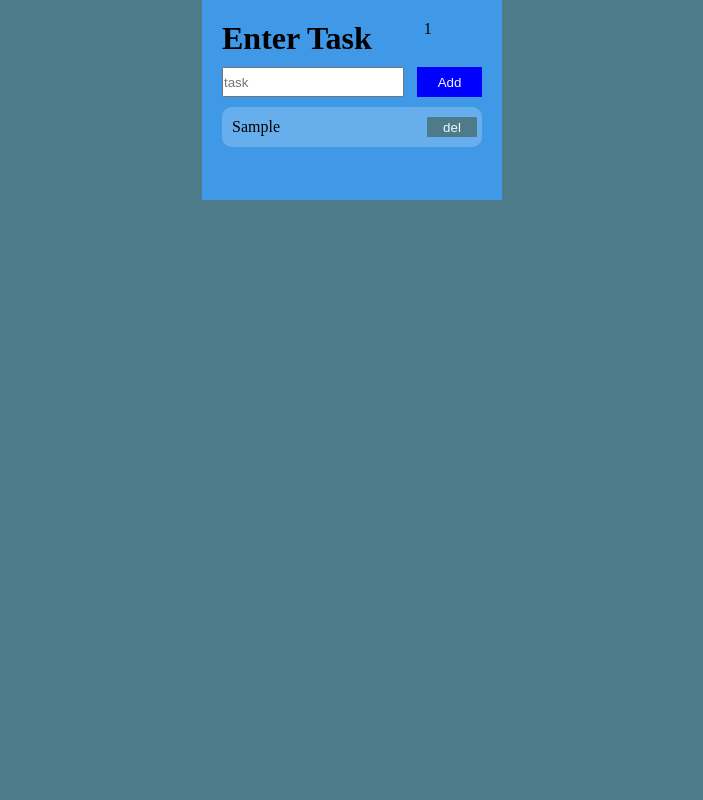
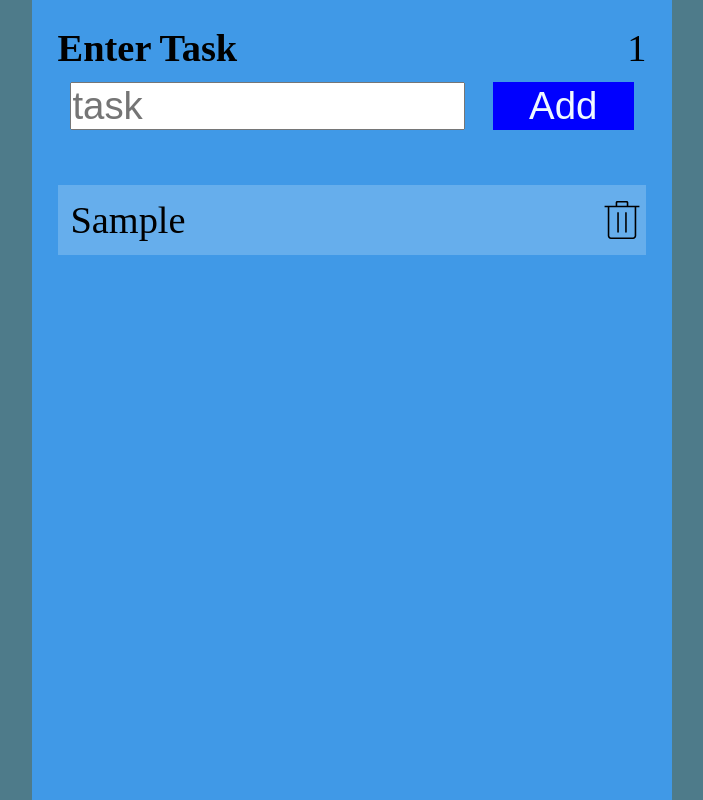
Before and after one commit to kindnesskay/Todo, a plain HTML site: page index.html in a window 1280 px wide. Both pictures are taken after typing "Sample" into the empty fields and a click on the button "Add". Shown: the whole page, without its empty margins (288-991 px from the left). Drawn offline with Linux system fonts and the light colour scheme.

Commit message:
New update: added delete icon, localstorage,Delete item, date and time , Submit with Enter button

```diff
--- a/assets/main.js
+++ b/assets/main.js
@@ -1,43 +1,142 @@
-// create
+let addButton = document.querySelector("#add");
+let taskList = document.querySelector(".items");
+let field = document.querySelector("#todo");
+let counter = document.getElementById("counter");
+let con = 0;
+let id, date, time;
+function handle(){
+  // let info=document.querySelector('#info')
+  this.children.info.className== 'info hide_info'?
+    this.children.info.className='info':
+    this.children.info.className='info hide_info'
+
+}
+
+function createTask(content) {
+  con++; //counter increase
+
+  //added item
+  let div = document.createElement("div");
+  div.className = "dbox";
+  div.id = content.id;
+
+  // info
+  let info = document.createElement("div");
+  info.innerHTML = content.time;
+  info.className = "info hide_info";
+  info.id = "info";
+
+  //the text
+  let item = document.createElement("div");
+  item.className = "item";
+  item.addEventListener("click", handle);
+  let p = document.createElement("p");
+  let itemText = document.createTextNode(content.value);
+  p.appendChild(itemText);
+  item.appendChild(p);
+  item.appendChild(info);
+
+  //add delete button to each element
+  let deleteButton = document.createElement("img");
+  deleteButton.src = "./assets/trash.svg";
+  deleteButton.className = "del";
+
+  //display all elements
+  div.appendChild(item);
+  div.appendChild(deleteButton);
+  taskList.appendChild(div);
+
+  counter.innerHTML = con;
+  deleteButton.addEventListener("click", removeTask);
+
+  if (!field.value) {
+    return;
+  }
+  storeTask(content.value);
+  field.value = "";
+}
+
+addButton.addEventListener("click", () => {
+  if (!field.value) {
+    return;
+  }
+  id = `${Math.random() * 100}${field.value}`;
+  date = new Date().toDateString();
+  time = new Date().toLocaleTimeString();
+  createTask({
+    value: field.value,
+    id: id,
+    time: time,
+  });
+});
+
+//delete
+function removeTask() {
+  let todoString = localStorage.getItem("todo");
+
+  if (todoString) {
+    let todo = JSON.parse(todoString);
+
+    if (todo && Array.isArray(todo)) {
+      let presentTask = todo.filter((element) => {
+        console.log(element.id, this.parentNode.id);
+        return element.id && element.id !== this.parentNode.id;
+      });
+
+      localStorage.setItem("todo", JSON.stringify(presentTask));
+    }
+  }
+
+  // reduce counter by one
+  this.parentNode.classList.add("dele");
+  let clear = () => {
+    this.parentNode.remove();
+  };
+  const myTimeout = setTimeout(clear, 280);
+  con--;
+  counter.innerHTML = con;
+}
+
+function storeTask(newTask) {
+  let taskList = [];
+  if (localStorage.getItem("todo")) {
+    //the old item
+    const oldStorage = JSON.parse(localStorage.getItem("todo"));
+    oldStorage.map((oldObject) => {
+      taskList.push(oldObject);
+    });
+  }
+
+  // new item
+  taskList.push({
+    value: newTask,
+    date: date,
+    time: time,
+    id: id,
+  });
+
+  localStorage.setItem("todo", JSON.stringify(taskList));
+}
+// local
+JSON.parse(localStorage.getItem("todo")).map((todo) => {
+  createTask(todo);
+});
 
 
-// let task=[{}];
-let add=document.querySelector('#add')
-// let main_div=document.querySelector('main');
-let task_list=document.querySelector('main');
-let field=document.querySelector('#todo');
-let counter=document.getElementById('counter');
-let  con=0;
+// Add new task when the enter key is pressed
+field.addEventListener('keydown', function(event) {
+  if (event.code === 'Enter') {
+    if (!field.value) {
+      return;
+    }
+    id = `${Math.random() * 100}${field.value}`;
+    date = new Date().toDateString();
+    time = new Date().toLocaleTimeString();
+    createTask({
+      value: field.value,
+      id: id,
+      time: time,
+    })
 
-function new_task(){
-    if (!field.value){return}
-    con ++;//counter increase
-    //added item
-    let dbox=document.createElement('div');
-    dbox.className='dbox';
-    //the text
-    let item=document.createElement('p');
-    let item_to_add=document.createTextNode(field.value);
-    item.appendChild(item_to_add);
-    //add delete button to each element
-    let del=document.createElement('button');
-    del.className='del';
-    del.innerHTML='del';
-    //display all elemnts
-    dbox.appendChild(item);
-    task_list.appendChild(dbox);
-    dbox.appendChild(del);
-
-    field.value='';
-    counter.innerHTML=con;
-    del.addEventListener('click',remove)
-}
-add.addEventListener('click',new_task);
-function remove (){
-    // reduce counter by one
-    this.parentNode.classList.add('dele');
-    let clear=()=>{this.parentNode.remove()};
-    const myTimeout=setTimeout(clear,280)
-    con--;
-    counter.innerHTML=con;
-}
+  }
+});
--- a/assets/style.css
+++ b/assets/style.css
@@ -1,110 +1,119 @@
-*{
+* {
     box-sizing: border-box;
     margin: 0;
     padding: 0;
+    font-size: 3vw;
   }
-:root{
-    --blue:rgb(0,0,255);
-    --greyishblue:rgb(78,123,138);
-    --lightblue:rgb(64, 153, 231);
-    --transparentblue:rgba(255,255,255,0.2);
-    --red:rgb(255,0,0);
+  :root {
+    --blue: rgb(0, 0, 255);
+    --greyishblue: rgb(78, 123, 138);
+    --lightblue: rgb(64, 153, 231);
+    --transparentblue: rgba(255, 255, 255, 0.2);
+    --red: rgb(255, 0, 0);
   }
 
-body{
-    background-color:var(--greyishblue);
+  body {
+    height: 100vh;
+    display: grid;
+    align-items: center;
+    justify-content:center;
+    background-color: var(--greyishblue);
   }
 
-main{
+  main {
     position: relative;
-    padding-top: 20px;
-    min-height: 200px;
-    background-color:var(--lightblue) ;
-    width: 300px;
-    padding-bottom: 20px;
-    padding-left: 20px;
-    padding-right: 20px;
-    margin-left: auto;
-    margin-right: auto;
-    max-height: 500px;
-    overflow-y:auto;
+    background-color: var(--lightblue);
+    width: 50vw;
+    height: 100%;
+    padding: 2vw;
+    overflow: hidden;
 
   }
-.dbox{
+  #top {
+    justify-content: space-between;
+  }
+  .item {
+    width: 70%;
+    word-break: break-all;
+  }
+  .info {
+    font-size: 2vw;
+  }
+  .hide_info {
+    display: none;
+  }
+  .items {
+    padding-top: 1vw;
+    padding-bottom: 1vw;
+    margin-top: 5%;
+    display: flex;
+    max-height: 80%;
+    overflow: auto;
+    flex-direction: column;
+    gap: 1vw;
+  }
+
+  /* todo item */
+  .dbox {
     position: relative;
-    background-color:var(--transparentblue);
-    margin-top: 10px;
-    min-height:40px;
-    padding: 10px;
-    border-radius: 10px;
+    background-color: var(--transparentblue);
+    padding: 1vw;
     display: flex;
     align-items: center;
     width: 100%;
-
   }
   .del {
-    width: 50px;
-    height: 20px;
-    border: none;
-    border-radius: none;
-    background-color:var(--greyishblue);
-    position:absolute;
-    right:5px;
-
-
+    position: absolute;
+    right: 5px;
+    height: 3vw;
+    width: auto;
   }
-.enter{
+  .enter {
     display: flex;
-    height: 30px;
+    padding: 1vw;
     justify-content: space-between;
   }
-input[type='text']{
+  input[type="textarea"] {
     width: 70%;
-
+    word-wrap: break-word;
   }
 
-button{
+  button {
     width: 25%;
     border: none;
     color: aliceblue;
-    background-color:var(--blue);
-
-}
-p{
-    margin-right: 50px;
-}
-/* style for animation  */
-.dele{
-    position:relative;
-    animation: moveLeft 0.3s;
-
+    background-color: var(--blue);
   }
 
+  /* style for animation  */
+  .dele {
+    position: relative;
+    animation: moveLeft 0.3s;
+  }
 
   @keyframes moveLeft {
-    from{
-    left:0;
+    from {
+      left: 0;
     }
-    to{
+    to {
       left: -150%;
     }
-
   }
 
-#top{
+  #top {
     display: flex;
     gap: 20%;
   }
-::-webkit-scrollbar{
+  ::-webkit-scrollbar {
     width: 10px;
   }
-::-webkit-scrollbar-track{
-    background-color:rgb(134, 133, 136);
+  ::-webkit-scrollbar-track {
+    background-color: rgb(134, 133, 136);
   }
-::-webkit-scrollbar-thumb{
-    background-color:rgb(6, 80, 145);
+  ::-webkit-scrollbar-thumb {
+    background-color: rgb(6, 80, 145);
   }
 
-::-webkit-scrollbar-thumb:hover{
+  ::-webkit-scrollbar-thumb:hover {
     background-color: rgb(94, 199, 238);
   }
--- a/index.html
+++ b/index.html
@@ -10,11 +10,14 @@
 <body>
     <main>
         <div id="top">
-            <h1 style="text-align:center;margin-bottom: 10px;">Enter Task</h1><span id="counter">0</span>
+            <h1 style="text-align:center;">Enter Task</h1><span id="counter">0</span>
         </div>
         <div class="enter">
-            <input type="text" id="todo" placeholder="task">
+            <input type="textarea" id="todo" placeholder="task">
             <button id="add">Add</button>
+        </div>
+        <div class="items"id="items">
+
         </div>
 
 
```
Also changed, not shown: assets/trash.svg (added), screenshot/view.png, 1 other file. Lines whose indentation alone changed are shown as unchanged.
